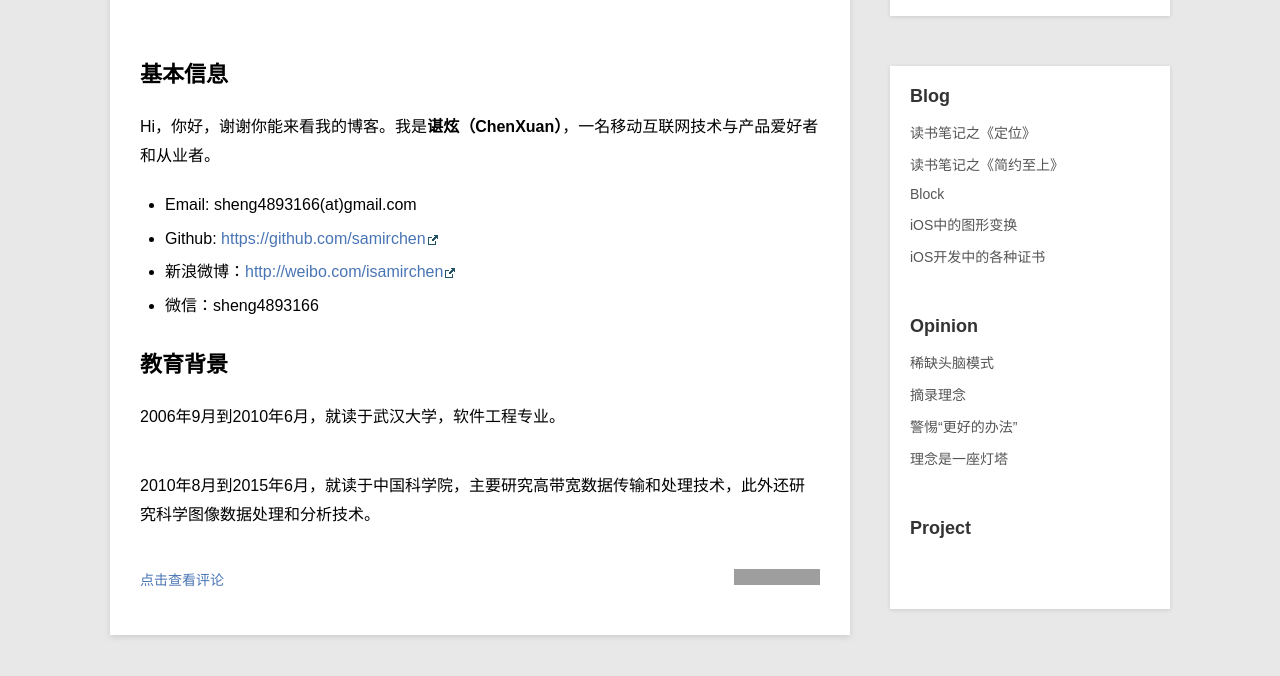
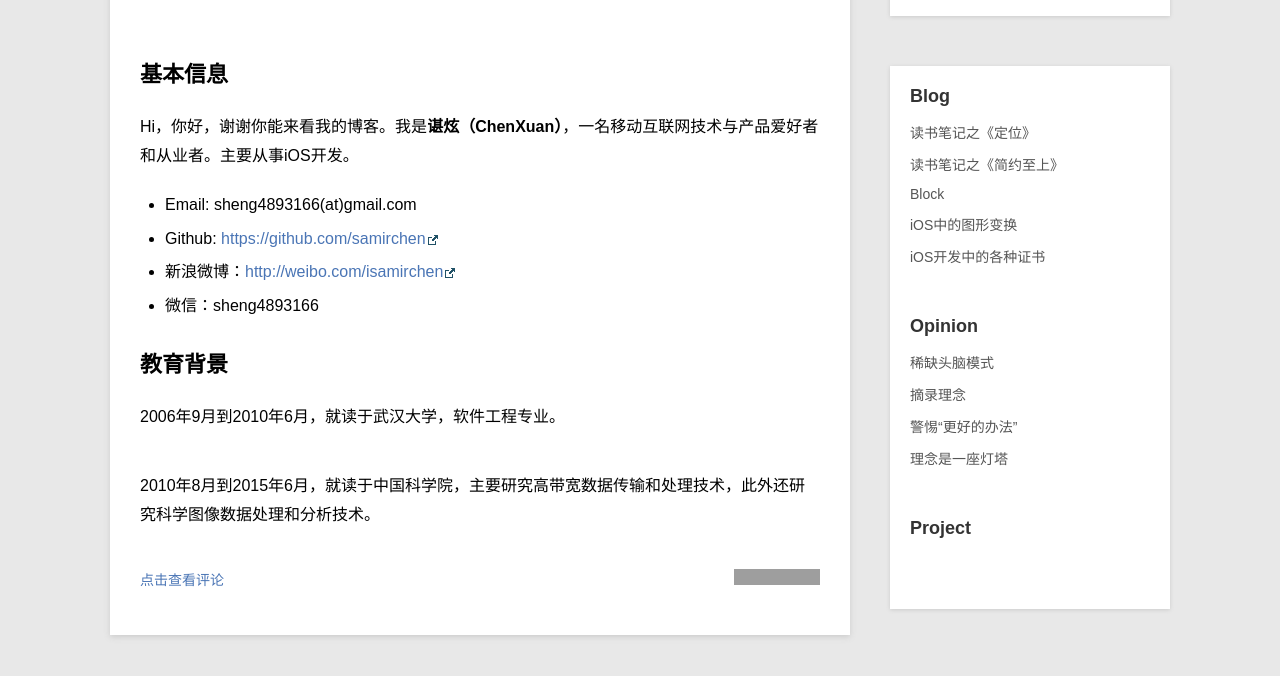
Before and after one commit to samirchen/samirchen.github.io, a Jekyll site: the page built from _posts/blog/2013-02-14-about-me.md, in a window 1280 px wide, cut to the strip 189-904 px from the top of the page. Shown: the top 676 px of the strip. Built offline with Jekyll 4.4.1, drawn with Linux system fonts in a browser that asks for light colours; Markdown is read by kramdown in place of the engine named in the settings; grey boxes are pictures that could not be loaded.

Commit message:
edit blog

```diff
--- a/_posts/blog/2013-02-14-about-me.md
+++ b/_posts/blog/2013-02-14-about-me.md
@@ -6,7 +6,7 @@ category: blog
 ---
 
 ##基本信息
-Hi，你好，谢谢你能来看我的博客。我是**谌炫（ChenXuan）**，一名移动互联网技术与产品爱好者和从业者。
+Hi，你好，谢谢你能来看我的博客。我是**谌炫（ChenXuan）**，一名移动互联网技术与产品爱好者和从业者。主要从事iOS开发。
 
 - Email: sheng4893166(at)gmail.com
 - Github: [https://github.com/samirchen](https://github.com/samirchen)
```
